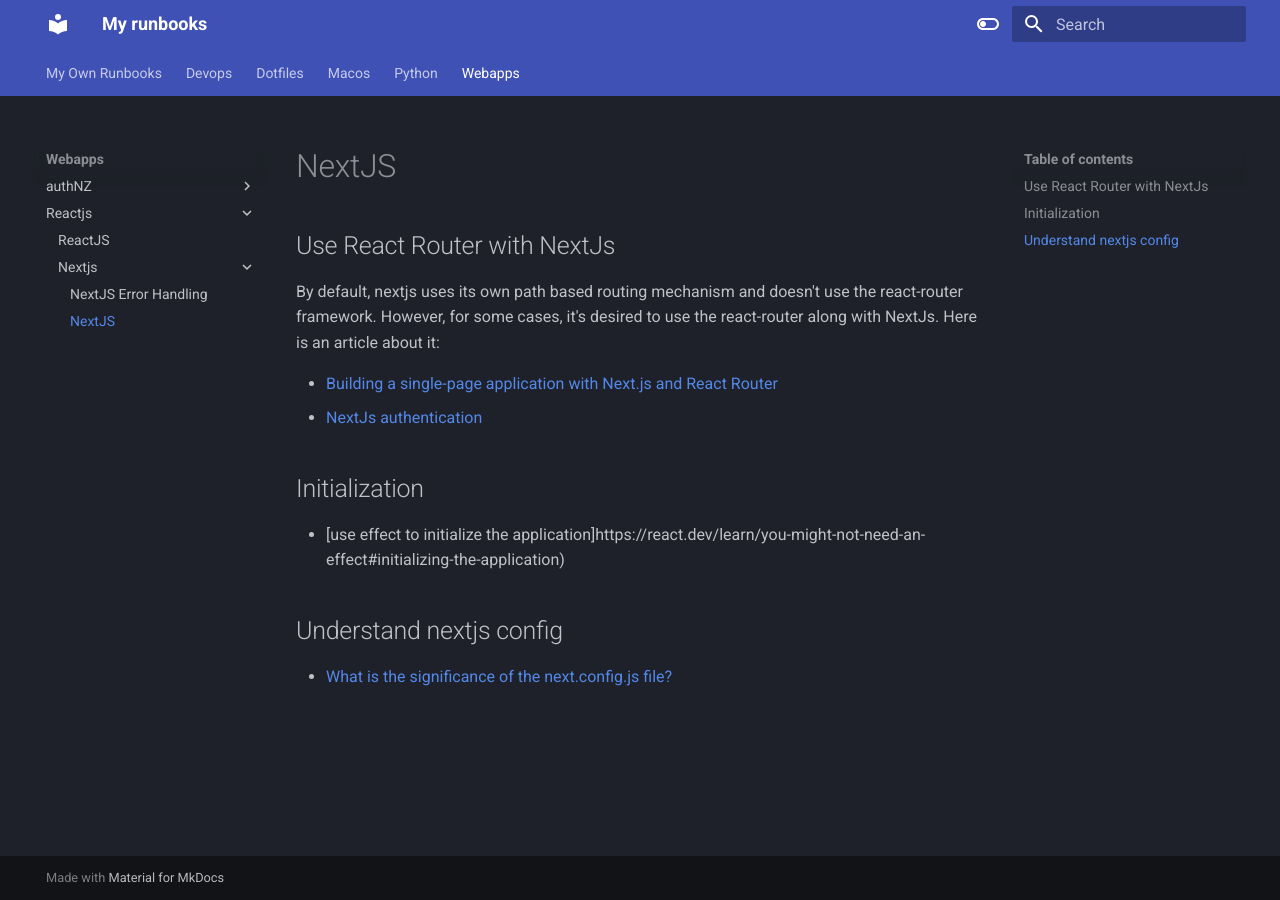
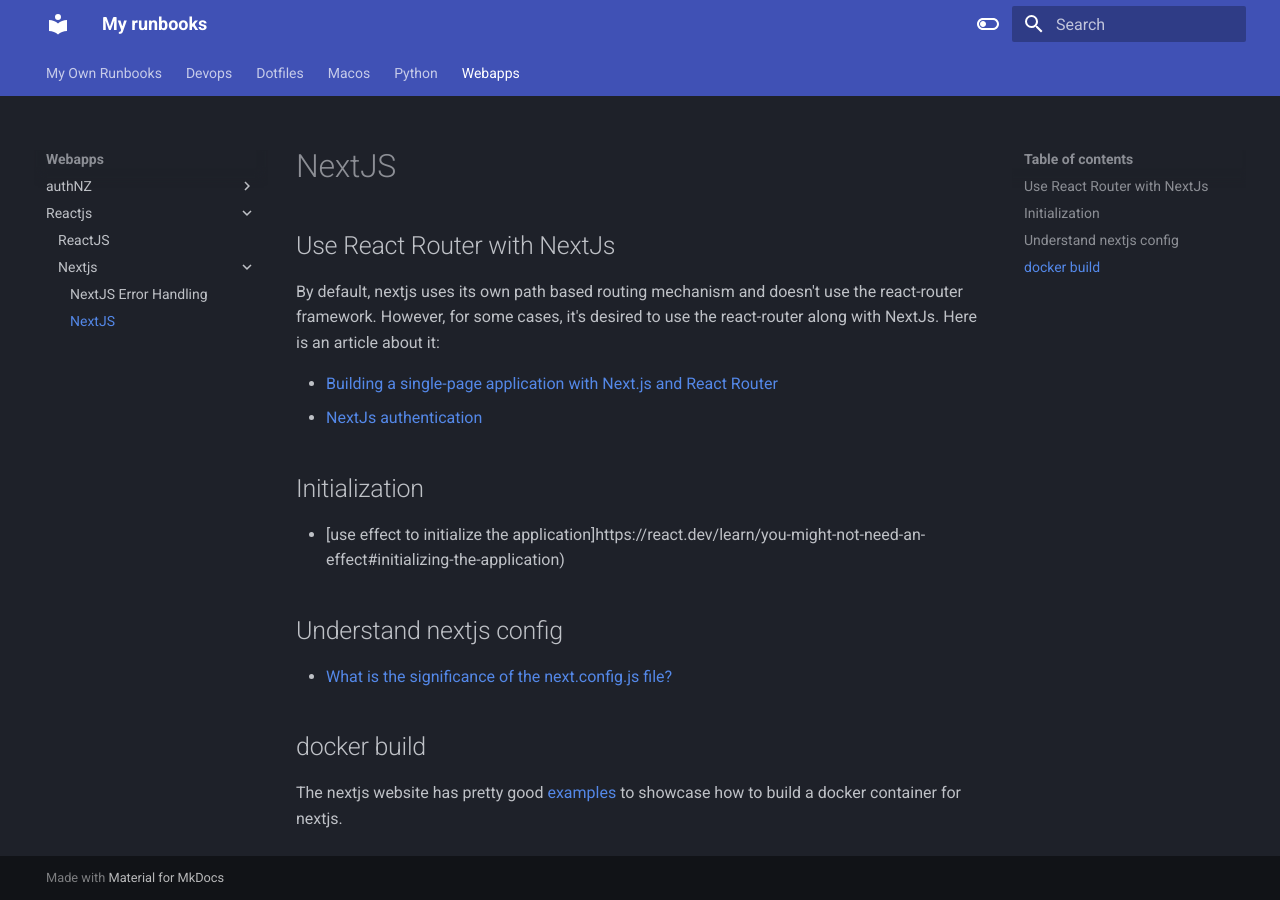
Before and after one commit to mingliangguo/runbooks, an MkDocs documentation site: the page built from docs/webapps/reactjs/nextjs/nextjs.md, in a window 1280 px wide. Built offline with MkDocs 1.6.1 and Material for MkDocs 9.7.7, drawn with Linux system fonts in a browser that asks for light colours.

Commit message:
chore: misc doc updates

```diff
--- a/docs/webapps/reactjs/nextjs/nextjs.md
+++ b/docs/webapps/reactjs/nextjs/nextjs.md
@@ -15,3 +15,7 @@
 ## Understand nextjs config
 
 - [What is the significance of the next.config.js file?](https://websolutionmaster.com/blog/what-is-the-significance-of-the-next-config-js-file?trk=article-ssr-frontend-pulse_little-text-block)
+
+## docker build
+
+The nextjs website has pretty good [examples](https://github.com/vercel/next.js/tree/canary/examples/with-docker-compose) to showcase how to build a docker container for nextjs.
```
Also changed, not shown: README.md (+3 -0 lines).
